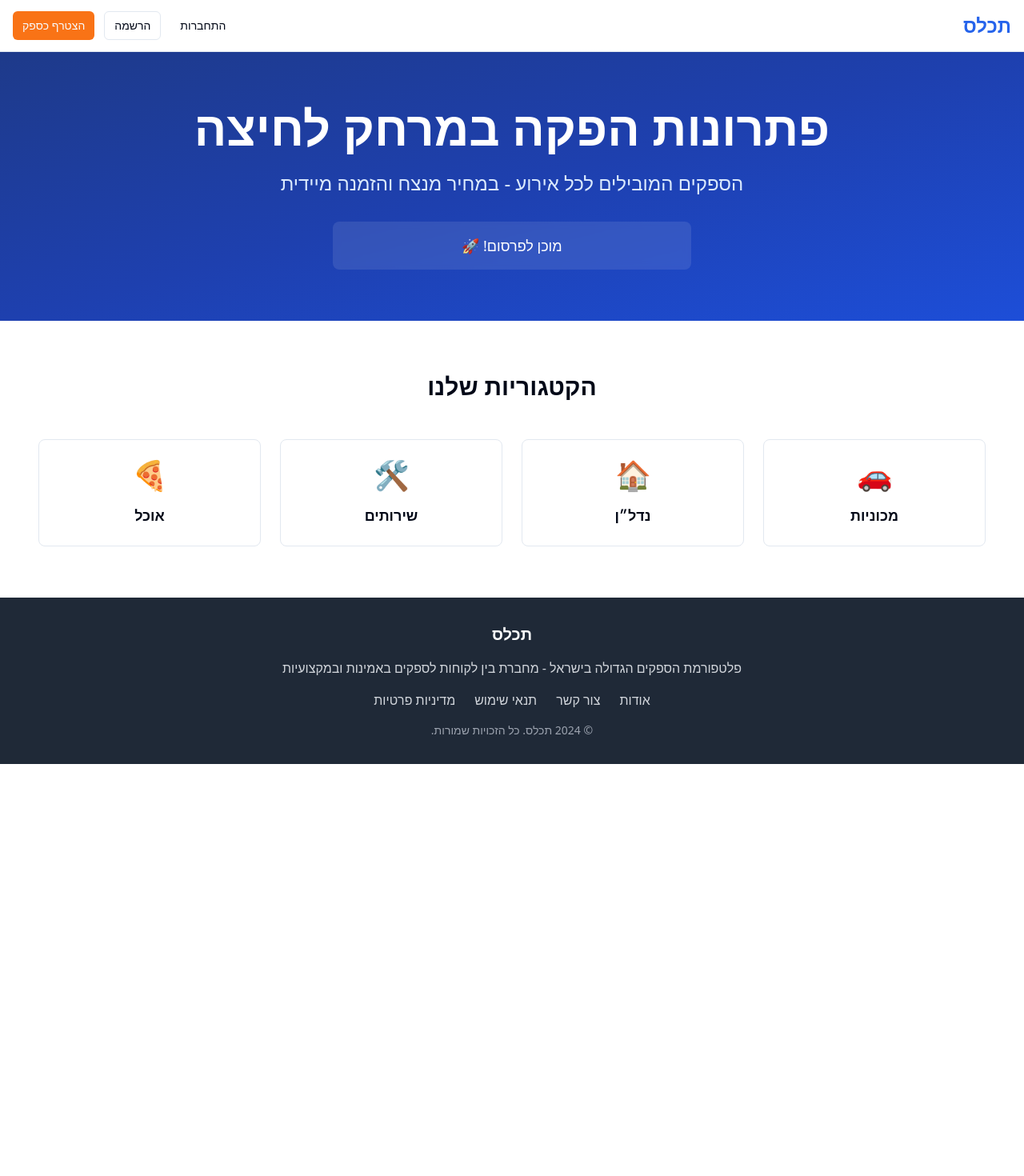
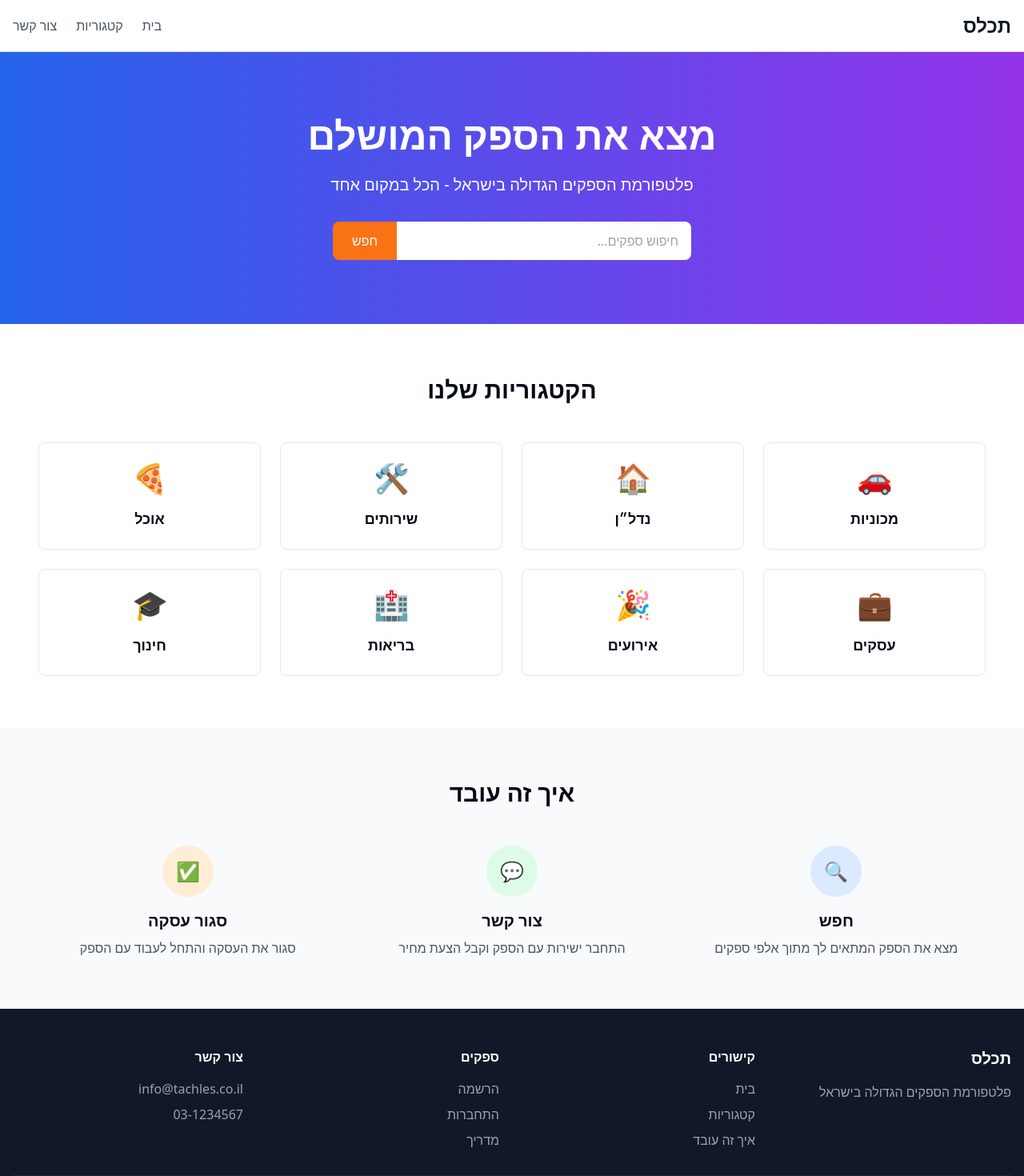
Before and after one commit to Tahles-Org/tahles.ai, a React (Vite) app: page / in a window 1280 px wide. Shown: the top 1470 px of the page at 80% size. Before the commit the page ends 955 px from the top, so only its background shows below. Built offline with nearby package versions, Linux system fonts and the light colour scheme.

Commit message:
feat: Implement radical plan to break loop
- Create a static HTML page.
- Remove all react-router-dom imports.
- Remove all Supabase imports.
- Create a basic working version for the user's meeting.

```diff
--- a/src/App.tsx
+++ b/src/App.tsx
@@ -1,16 +1,9 @@
 
-import { HashRouter, Routes, Route } from "react-router-dom";
-import Index from "./pages/Index";
+import React from 'react';
+import StaticPage from './StaticPage';
 
 const App = () => {
-  return (
-    <HashRouter>
-      <Routes>
-        <Route path="/" element={<Index />} />
-        <Route path="*" element={<Index />} />
-      </Routes>
-    </HashRouter>
-  );
+  return <StaticPage />;
 };
 
 export default App;
--- /dev/null
+++ b/src/StaticPage.tsx
@@ -0,0 +1,155 @@
+
+import React from 'react';
+
+const StaticPage = () => {
+  return (
+    <div className="min-h-screen bg-white" dir="rtl">
+      {/* Header */}
+      <header className="bg-white shadow-sm border-b">
+        <div className="container mx-auto px-4 py-4">
+          <div className="flex items-center justify-between">
+            <h1 className="text-2xl font-bold text-gray-900">תכלס</h1>
+            <nav className="space-x-6 space-x-reverse">
+              <a href="#" className="text-gray-600 hover:text-gray-900">בית</a>
+              <a href="#" className="text-gray-600 hover:text-gray-900">קטגוריות</a>
+              <a href="#" className="text-gray-600 hover:text-gray-900">צור קשר</a>
+            </nav>
+          </div>
+        </div>
+      </header>
+
+      {/* Hero Section */}
+      <section className="bg-gradient-to-r from-blue-600 to-purple-600 text-white py-20">
+        <div className="container mx-auto px-4 text-center">
+          <h2 className="text-5xl font-bold mb-6">מצא את הספק המושלם</h2>
+          <p className="text-xl mb-8 max-w-2xl mx-auto">
+            פלטפורמת הספקים הגדולה בישראל - הכל במקום אחד
+          </p>
+          <div className="max-w-md mx-auto">
+            <div className="flex">
+              <input
+                type="text"
+                placeholder="חיפוש ספקים..."
+                className="flex-1 px-4 py-3 rounded-r-lg border-0 text-gray-900"
+              />
+              <button className="bg-orange-500 hover:bg-orange-600 px-6 py-3 rounded-l-lg font-medium">
+                חפש
+              </button>
+            </div>
+          </div>
+        </div>
+      </section>
+
+      {/* Categories Section */}
+      <section className="py-16 px-4">
+        <div className="container mx-auto">
+          <h2 className="text-3xl font-bold text-center mb-12">הקטגוריות שלנו</h2>
+          <div className="grid grid-cols-2 md:grid-cols-4 gap-6">
+            <div className="text-center p-6 border rounded-lg hover:shadow-lg transition-shadow cursor-pointer">
+              <div className="text-4xl mb-4">🚗</div>
+              <h3 className="text-lg font-semibold">מכוניות</h3>
+            </div>
+            <div className="text-center p-6 border rounded-lg hover:shadow-lg transition-shadow cursor-pointer">
+              <div className="text-4xl mb-4">🏠</div>
+              <h3 className="text-lg font-semibold">נדל״ן</h3>
+            </div>
+            <div className="text-center p-6 border rounded-lg hover:shadow-lg transition-shadow cursor-pointer">
+              <div className="text-4xl mb-4">🛠️</div>
+              <h3 className="text-lg font-semibold">שירותים</h3>
+            </div>
+            <div className="text-center p-6 border rounded-lg hover:shadow-lg transition-shadow cursor-pointer">
+              <div className="text-4xl mb-4">🍕</div>
+              <h3 className="text-lg font-semibold">אוכל</h3>
+            </div>
+            <div className="text-center p-6 border rounded-lg hover:shadow-lg transition-shadow cursor-pointer">
+              <div className="text-4xl mb-4">💼</div>
+              <h3 className="text-lg font-semibold">עסקים</h3>
+            </div>
+            <div className="text-center p-6 border rounded-lg hover:shadow-lg transition-shadow cursor-pointer">
+              <div className="text-4xl mb-4">🎉</div>
+              <h3 className="text-lg font-semibold">אירועים</h3>
+            </div>
+            <div className="text-center p-6 border rounded-lg hover:shadow-lg transition-shadow cursor-pointer">
+              <div className="text-4xl mb-4">🏥</div>
+              <h3 className="text-lg font-semibold">בריאות</h3>
+            </div>
+            <div className="text-center p-6 border rounded-lg hover:shadow-lg transition-shadow cursor-pointer">
+              <div className="text-4xl mb-4">🎓</div>
+              <h3 className="text-lg font-semibold">חינוך</h3>
+            </div>
+          </div>
+        </div>
+      </section>
+
+      {/* How It Works Section */}
+      <section className="bg-gray-50 py-16 px-4">
+        <div className="container mx-auto">
+          <h2 className="text-3xl font-bold text-center mb-12">איך זה עובד</h2>
+          <div className="grid md:grid-cols-3 gap-8">
+            <div className="text-center">
+              <div className="bg-blue-100 w-16 h-16 rounded-full flex items-center justify-center mx-auto mb-4">
+                <span className="text-2xl">🔍</span>
+              </div>
+              <h3 className="text-xl font-semibold mb-2">חפש</h3>
+              <p className="text-gray-600">מצא את הספק המתאים לך מתוך אלפי ספקים</p>
+            </div>
+            <div className="text-center">
+              <div className="bg-green-100 w-16 h-16 rounded-full flex items-center justify-center mx-auto mb-4">
+                <span className="text-2xl">💬</span>
+              </div>
+              <h3 className="text-xl font-semibold mb-2">צור קשר</h3>
+              <p className="text-gray-600">התחבר ישירות עם הספק וקבל הצעת מחיר</p>
+            </div>
+            <div className="text-center">
+              <div className="bg-orange-100 w-16 h-16 rounded-full flex items-center justify-center mx-auto mb-4">
+                <span className="text-2xl">✅</span>
+              </div>
+              <h3 className="text-xl font-semibold mb-2">סגור עסקה</h3>
+              <p className="text-gray-600">סגור את העסקה והתחל לעבוד עם הספק</p>
+            </div>
+          </div>
+        </div>
+      </section>
+
+      {/* Footer */}
+      <footer className="bg-gray-900 text-white py-12">
+        <div className="container mx-auto px-4">
+          <div className="grid md:grid-cols-4 gap-8">
+            <div>
+              <h3 className="text-xl font-bold mb-4">תכלס</h3>
+              <p className="text-gray-400">פלטפורמת הספקים הגדולה בישראל</p>
+            </div>
+            <div>
+              <h4 className="font-semibold mb-4">קישורים</h4>
+              <ul className="space-y-2">
+                <li><a href="#" className="text-gray-400 hover:text-white">בית</a></li>
+                <li><a href="#" className="text-gray-400 hover:text-white">קטגוריות</a></li>
+                <li><a href="#" className="text-gray-400 hover:text-white">איך זה עובד</a></li>
+              </ul>
+            </div>
+            <div>
+              <h4 className="font-semibold mb-4">ספקים</h4>
+              <ul className="space-y-2">
+                <li><a href="#" className="text-gray-400 hover:text-white">הרשמה</a></li>
+                <li><a href="#" className="text-gray-400 hover:text-white">התחברות</a></li>
+                <li><a href="#" className="text-gray-400 hover:text-white">מדריך</a></li>
+              </ul>
+            </div>
+            <div>
+              <h4 className="font-semibold mb-4">צור קשר</h4>
+              <ul className="space-y-2">
+                <li className="text-gray-400">info@tachles.co.il</li>
+                <li className="text-gray-400">03-1234567</li>
+              </ul>
+            </div>
+          </div>
+          <div className="border-t border-gray-800 mt-8 pt-8 text-center">
+            <p className="text-gray-400">&copy; 2024 תכלס. כל הזכויות שמורות.</p>
+          </div>
+        </div>
+      </footer>
+    </div>
+  );
+};
+
+export default StaticPage;
--- a/src/pages/Index.tsx
+++ b/src/pages/Index.tsx
@@ -1,38 +1,9 @@
 
 import React from 'react';
-import SimpleHeader from '@/components/SimpleHeader';
-import SimpleHero from '@/components/SimpleHero';
-import SimpleFooter from '@/components/SimpleFooter';
-
-// Temporary static categories for immediate deployment
-const mockCategories = [
-  { id: '1', name: 'מכוניות', icon: '🚗', is_active: true },
-  { id: '2', name: 'נדל״ן', icon: '🏠', is_active: true },
-  { id: '3', name: 'שירותים', icon: '🛠️', is_active: true },
-  { id: '4', name: 'אוכל', icon: '🍕', is_active: true },
-];
+import StaticPage from '../StaticPage';
 
 const Index = () => {
-  return (
-    <div className="min-h-screen bg-white" dir="rtl">
-      <SimpleHeader />
-      <SimpleHero />
-      <div className="py-16 px-4">
-        <div className="container mx-auto">
-          <h2 className="text-3xl font-bold text-center mb-12">הקטגוריות שלנו</h2>
-          <div className="grid grid-cols-2 md:grid-cols-4 gap-6">
-            {mockCategories.map((category) => (
-              <div key={category.id} className="text-center p-6 border rounded-lg hover:shadow-lg transition-shadow">
-                <div className="text-4xl mb-4">{category.icon}</div>
-                <h3 className="text-lg font-semibold">{category.name}</h3>
-              </div>
-            ))}
-          </div>
-        </div>
-      </div>
-      <SimpleFooter />
-    </div>
-  );
+  return <StaticPage />;
 };
 
 export default Index;
```
